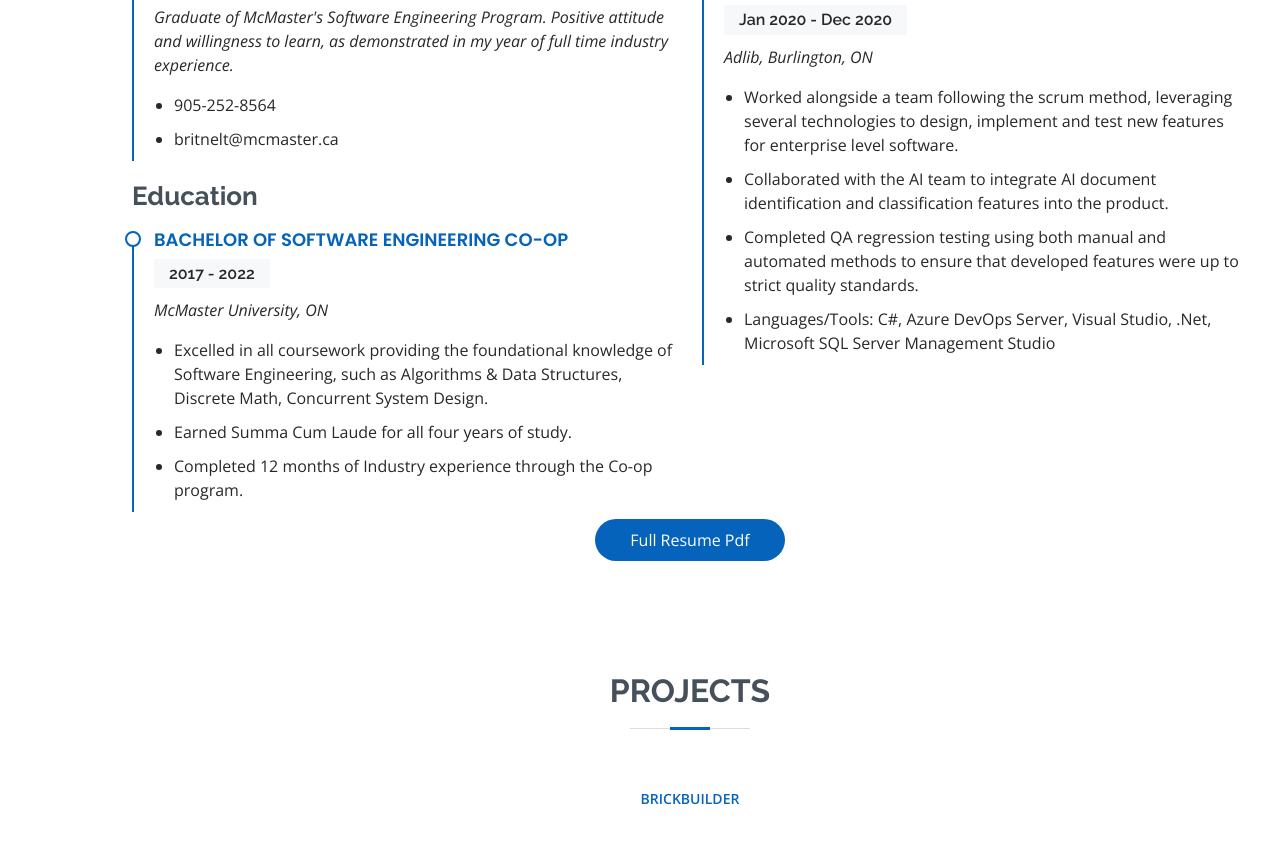
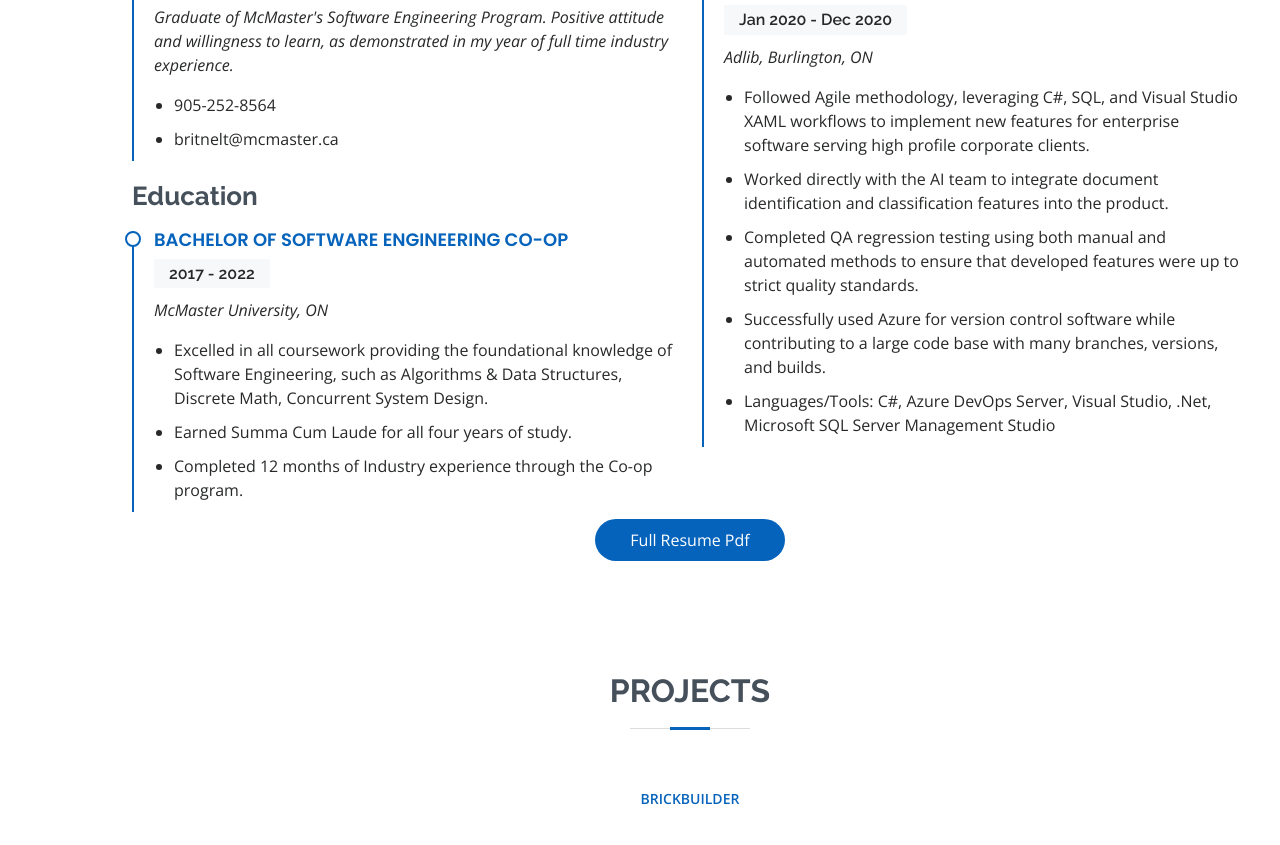
Before and after one commit to thomasbritnell/thomasbritnell.github.io, a plain HTML site: page index.html in a window 1280 px wide. Shown: the part 2066-2911 px from the top of the page. Drawn offline with nearby package versions, Linux system fonts and the light colour scheme.

Commit message:
updated description of Adlib

```diff
--- a/index.html
+++ b/index.html
@@ -232,9 +232,10 @@
               <h5>Jan 2020 - Dec 2020</h5>
               <p><em>Adlib, Burlington, ON</em></p>
               <ul>
-                <li>Worked alongside a team following the scrum method, leveraging several technologies to design, implement and test new features for enterprise level software. </li>
-                <li>Collaborated with the AI team to integrate AI document identification and classification features into the product.</li>
+                <li>Followed Agile methodology, leveraging C#, SQL, and Visual Studio XAML workflows to implement new features for enterprise software serving high profile corporate clients.</li>
+                <li>Worked directly with the AI team to integrate document identification and classification features into the product.</li>
                 <li>Completed QA regression testing using both manual and automated methods to ensure that developed features were up to strict quality standards. </li>
+                <li>Successfully used Azure for version control software while contributing to a large code base with many branches, versions, and builds.</li>
                 <li>Languages/Tools: C#, Azure DevOps Server, Visual Studio, .Net, Microsoft SQL Server Management Studio</li>
               </ul>
             </div>
```
